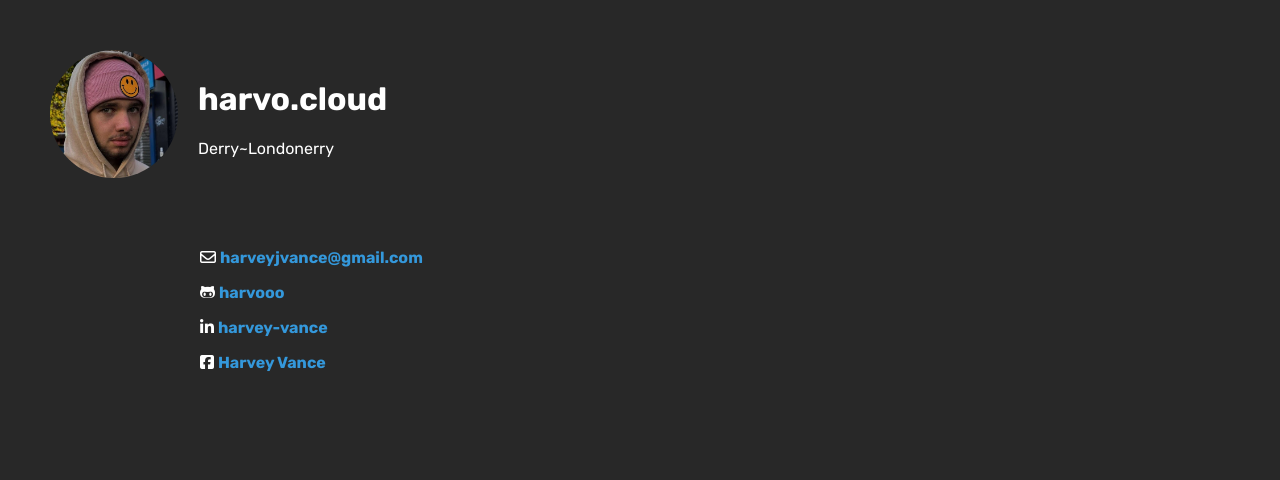
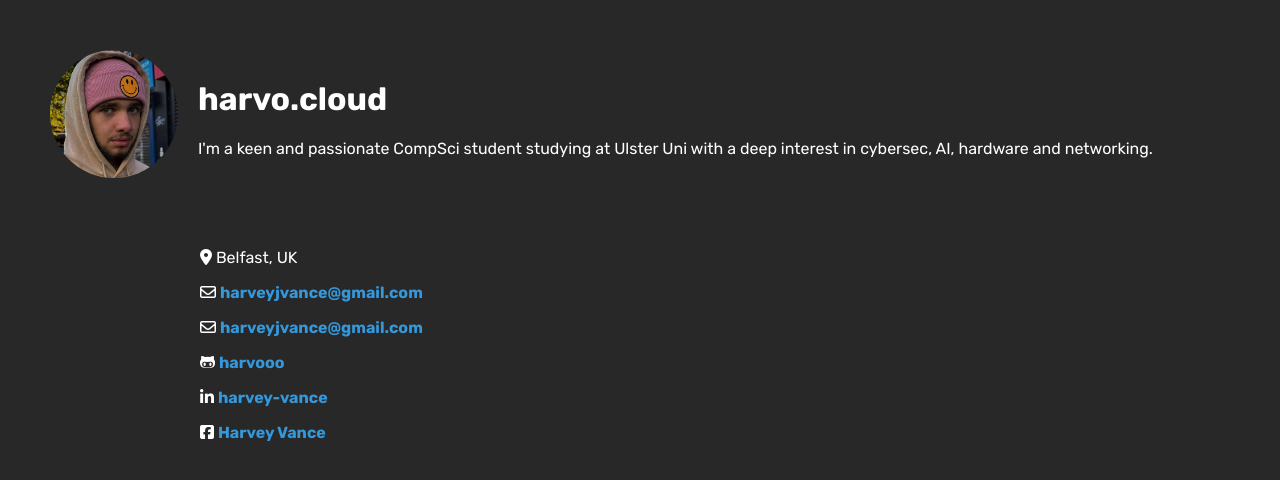
Before and after one commit to harvooo/harvo.cloud, a plain HTML site: page index.html in a window 1280 px wide. Drawn offline with Linux system fonts and the light colour scheme.

Commit message:
update location

```diff
--- a/index.html
+++ b/index.html
@@ -20,11 +20,13 @@
         <span id="text"></span>
         <span id="caret"></span>
       </h1>
-      <p>Derry~Londonerry</p>
+      <p>I'm a keen and passionate CompSci student studying at Ulster Uni with a deep interest in cybersec, AI, hardware and networking.</p>
     </div>
   </header>
 
   <main>
+    <p><i class="fa-solid fa-location-dot"></i> Belfast, UK</p>
+    <p><i class="fa-regular fa-envelope"></i> <a href = "mailto: harveyjvance@gmail.com">harveyjvance@gmail.com</a></p>
     <p><i class="fa-regular fa-envelope"></i> <a href = "mailto: harveyjvance@gmail.com">harveyjvance@gmail.com</a></p>
     <p><i class="fa-brands fa-github-alt"></i> <a href="https://github.com/harvooo">harvooo</a></p>
     <p><i class="fa-brands fa-linkedin-in"></i> <a href="https://www.linkedin.com/in/harvey-vance-545975293/">harvey-vance</a></p>
```
